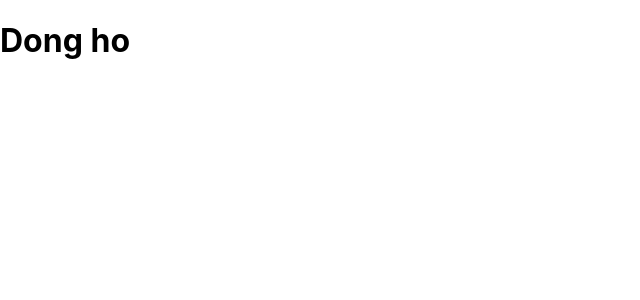
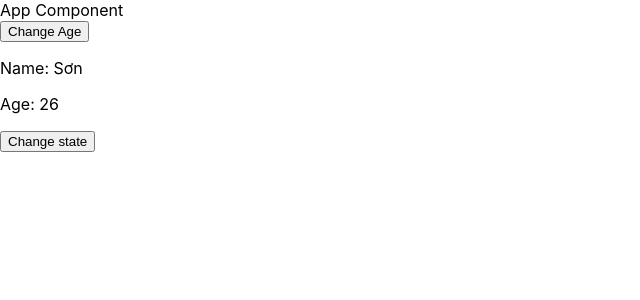
Before and after one commit to BrunoViet/ReactJS-Rikkei, a React (Create React App) app: page / in a window 1280 px wide. Shown: the top 300 px of the page, without its empty margins (0-640 px from the left). Built offline with nearby package versions, Linux system fonts and the light colour scheme.

Commit message:
session03

```diff
--- a/src/App.js
+++ b/src/App.js
@@ -1,38 +1,40 @@
 import React from "react";
+import Child from "./component/Child";
 
 class App extends React.Component {
-  // Cau2
-//   sum=(a,b)=>{
-//     return a+b
-//   }
-//   render() {
-
-//     const number1=6;
-//     const number2=8;
-//   return(
-//     <div><h1>Tong cua {number1} va {number2} la: {this.sum(number1,number2)}</h1></div>
-//   )
-//   }
-
-// Cau3
 
   constructor(props) {
     super(props);
     this.state = {
-    time:new Date(),
+      age: 26
     }
+    console.log('App constructor')
+    this.handleChange = this.handleChange.bind(this)
   }
-render(){
-  let time =new Date();
-  return(
-    <div>
-      <h1>Dong ho</h1>
 
-    </div>
+  componentWillMount() {
+    console.log('App componentWillMount');
+  }
+
+  handleChange() {
+    this.setState({
+      age: 29
+    })
+  }
+  render() {
+    console.log('app render')
+    return (
+      <>
+        <div>App Component</div>
+        <button onClick={this.handleChange}>Change Age</button>
+        <Child age={this.state.age} />
+      </>
+
     )
   }
 
+  componentDidMount() {
+    console.log('App componentDidMount');
   }
-
-
-export default App;
+}
+export default App
--- /dev/null
+++ b/src/component/Child.js
@@ -0,0 +1,56 @@
+import React from "react";
+
+class Child extends React.Component {
+
+    constructor(props) {
+        super(props);
+        this.state = {
+            name: 'Sơn',
+            status: false
+        }
+        console.log('constructor đã chạy')
+    }
+
+    componentWillMount() {
+        console.log('componentWillMount đã chạy');
+    }
+
+    handleChange = () => {
+        this.setState({
+            name: this.state.name == 'Sơn' ? 'Tín' : 'Sơn'
+        })
+    }
+    render() {
+        console.log(this.state.name)
+        const { age } = this.props
+        console.log('app render đã chạy')
+        return (
+            <>
+                <p>Name: {this.state.name}</p>
+                <p>Age: {age}</p>
+                <button onClick={this.handleChange}>Change state</button>
+            </>
+        )
+    }
+
+    componentDidMount() {
+        console.log('componentDidMount đã chạy');
+    }
+
+    shouldComponentUpdate() {
+        console.log("Child shouldComponentUpdate đã chạy");
+        console.log(this.state.name)
+        return true
+    }
+
+    componentWillUpdate() {
+        console.log("child componentWillUpdate đã chạy");
+
+    }
+
+    componentDidUpdate() {
+        console.log("child componentDidUpdate đã chạy");
+        console.log(this.state.name)
+    }
+}
+export default Child
--- /dev/null
+++ b/src/component/Die.js
@@ -0,0 +1,5 @@
+const Die = ({ face }) => {
+    // return <i class=`fa-solid fa-dice-${face}`></i>
+  };
+
+  export default Die
--- a/src/index.js
+++ b/src/index.js
@@ -6,9 +6,9 @@ import reportWebVitals from './reportWebVitals';
 
 const root = ReactDOM.createRoot(document.getElementById('root'));
 root.render(
-  <React.StrictMode>
-    <App />
-  </React.StrictMode>
+  // <React.StrictMode>
+  <App />
+  // </React.StrictMode>
 );
 
 // If you want to start measuring performance in your app, pass a function
```
Also changed, not shown: src/component/RollDice.js (added, +25 -0 lines). Lines whose indentation alone changed are shown as unchanged.
